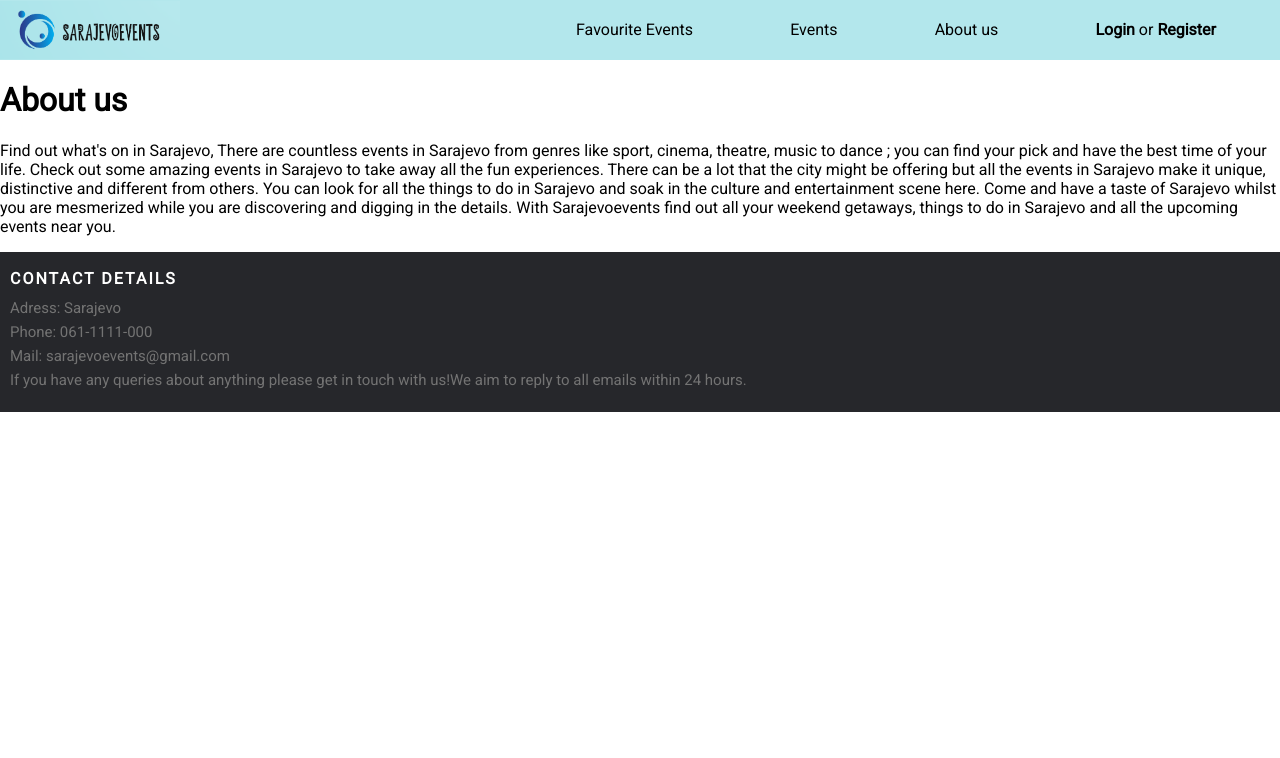
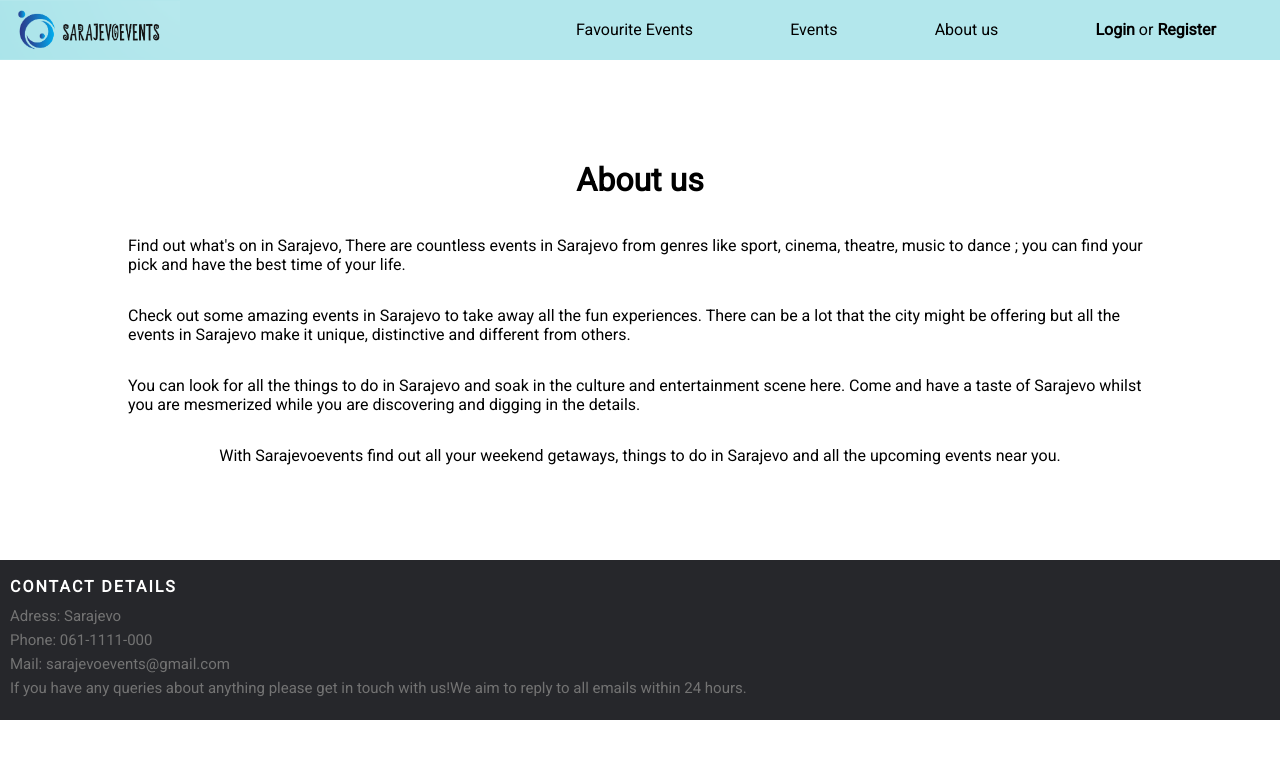
Before and after one commit to SelmaAljicevic/SarajevoEventsZavrsni, a React (Create React App) app: page /about-us in a window 1280 px wide. Shown: the top 758 px of the page. Built offline with nearby package versions, Linux system fonts and the light colour scheme; no server answers.

Commit message:
code refacoted for about us page

```diff
--- a/src/screens/AboutUs/AboutUs.js
+++ b/src/screens/AboutUs/AboutUs.js
@@ -1,22 +1,43 @@
+import styled from "styled-components";
+
 import { Page } from "components";
+
+const Wrapper = styled.div`
+  display: flex;
+  flex-direction: column;
+  align-items: center;
+  justify-content: center;
+  margin-inline: 10%;
+  height: 500px;
+`;
 
 export const AboutUs = () => {
   return (
     <Page>
-      <h1>About us</h1>
-      <p>
-        Find out what's on in Sarajevo, There are countless events in Sarajevo
-        from genres like sport, cinema, theatre, music to dance ; you can find
-        your pick and have the best time of your life. Check out some amazing
-        events in Sarajevo to take away all the fun experiences. There can be a
-        lot that the city might be offering but all the events in Sarajevo make
-        it unique, distinctive and different from others. You can look for all
-        the things to do in Sarajevo and soak in the culture and entertainment
-        scene here. Come and have a taste of Sarajevo whilst you are mesmerized
-        while you are discovering and digging in the details. With
-        Sarajevoevents find out all your weekend getaways, things to do in
-        Sarajevo and all the upcoming events near you.
-      </p>
+      <Wrapper>
+        <h1>About us</h1>
+        <p>
+          Find out what's on in Sarajevo, There are countless events in Sarajevo
+          from genres like sport, cinema, theatre, music to dance ; you can find
+          your pick and have the best time of your life.
+        </p>
+        <p>
+          Check out some amazing events in Sarajevo to take away all the fun
+          experiences. There can be a lot that the city might be offering but
+          all the events in Sarajevo make it unique, distinctive and different
+          from others.
+        </p>
+        <p>
+          You can look for all the things to do in Sarajevo and soak in the
+          culture and entertainment scene here. Come and have a taste of
+          Sarajevo whilst you are mesmerized while you are discovering and
+          digging in the details.
+        </p>
+        <p>
+          With Sarajevoevents find out all your weekend getaways, things to do
+          in Sarajevo and all the upcoming events near you.
+        </p>
+      </Wrapper>
     </Page>
   );
 };
--- a/src/screens/FavoriteEvents/FavoriteEvents.js
+++ b/src/screens/FavoriteEvents/FavoriteEvents.js
@@ -31,7 +31,7 @@ const StyledButtonWrapper = styled.div`
 export const FavoriteEvents = () => {
   const [params, setParams] = useState({
     pageNumber: 1,
-    pageSize: 1,
+    pageSize: 5,
     sortBy: "popularity",
     order: "desc",
   });
```
